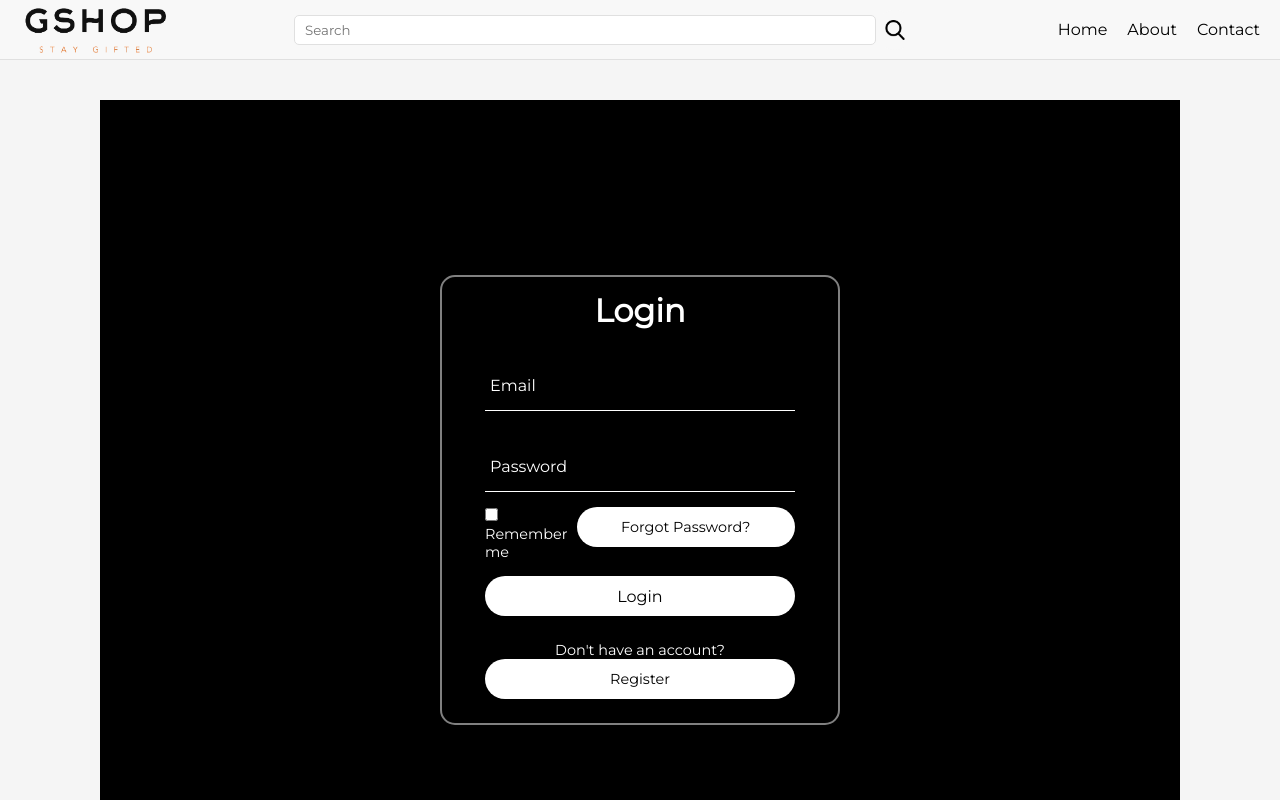
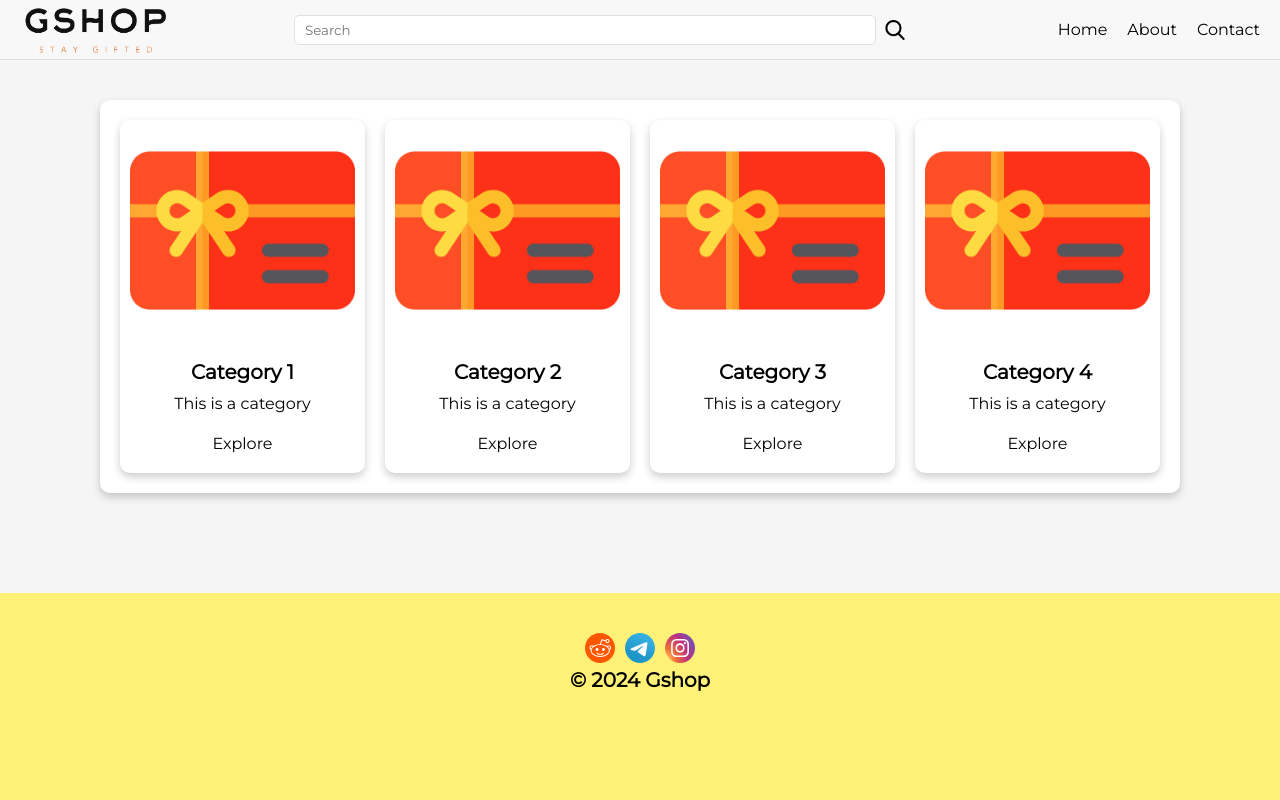
Before and after one commit to mahnooshr/Web-Team, a React (Create React App) app in the folder project/frontend/: page / in a window 1280 px wide. Shown: the top 800 px of the page. Built offline with nearby package versions, Linux system fonts and the light colour scheme.

Commit message:
Add categories

```diff
--- a/project/frontend/src/components/card.js
+++ b/project/frontend/src/components/card.js
@@ -1,16 +1,15 @@
 import React from 'react';
 import '../styles/card.css';
 
-function Card() {
+function Card(props) {
+    const card = props.card;
     return (
         <div className="card">
-            <div className="card-image">
-                <img src="card-image.png" alt="card" />
-            </div>
+            <img className='card-image' src={card.image} alt={card.name} />
             <div className="card-content">
-                <h2>Card Title</h2>
-                <p>Card Description</p>
-                <button>Read More</button>
+                <div className='card-name'>{card.name}</div>
+                <div className='card-description'>{card.description}</div>
+                <button className='card-button'>Explore</button>
             </div>
         </div>
     );
--- a/project/frontend/src/components/card_grid.js
+++ b/project/frontend/src/components/card_grid.js
@@ -2,15 +2,22 @@ import React from "react";
 import Card from "./card.js";
 import "../styles/card_grid.css";
 
+const cards = [...Array(4).keys()].map((i) =>
+(
+    <Card card={(
+        {
+            name: "Category " + String(i + 1),
+            description: "This is a category",
+            image: "gift-card.png"
+        }
+    )} />
+)
+);
+
 function CardGrid() {
     return (
         <div className="card-grid">
-            <Card />
-            <Card />
-            <Card />
-            <Card />
-            <Card />
-            <Card />
+            {cards}
         </div>
     );
     }
--- a/project/frontend/src/pages/home.js
+++ b/project/frontend/src/pages/home.js
@@ -6,7 +6,6 @@ import CardGrid from '../components/card_grid';
 export default function Home() {
     return (
         <div className="container">
-            <Login />
             <CardGrid />
         </div>
     );
--- a/project/frontend/src/styles/card.css
+++ b/project/frontend/src/styles/card.css
@@ -11,6 +11,7 @@
     display: flex;
     flex-direction: column;
     justify-content: space-between;
+    align-items: center;
 }
 
 .card:hover {
@@ -30,3 +31,22 @@
     flex-direction: column;
     justify-content: space-between;
 }
+
+.card-description {
+    margin-top: 10px;
+    text-align: center;
+}
+
+.card-button {
+    margin-top: 10px;
+    width: 100%;
+    display: flex;
+    justify-content: center;
+    align-items: center;
+}
+
+.card-name {
+    font-size: 20px;
+    font-weight: bold;
+    text-align: center;
+}
--- a/project/frontend/src/styles/card_grid.css
+++ b/project/frontend/src/styles/card_grid.css
@@ -1,7 +1,7 @@
 
 .card-grid {
     display: grid;
-    grid-template-columns: repeat(auto-fill, minmax(300px, 1fr));
+    grid-template-columns: 1fr 1fr 1fr 1fr;
     grid-gap: 20px;
     padding: 20px;
     justify-items: center;
```
